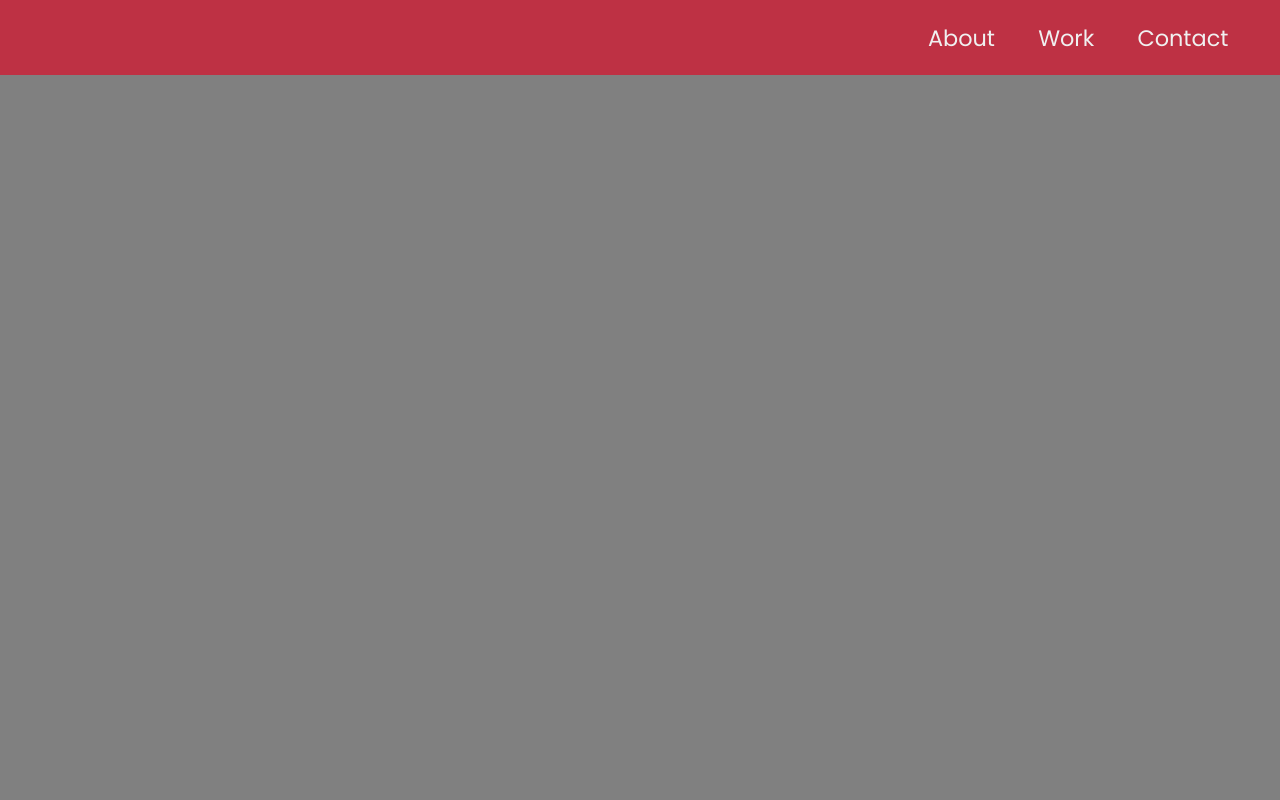
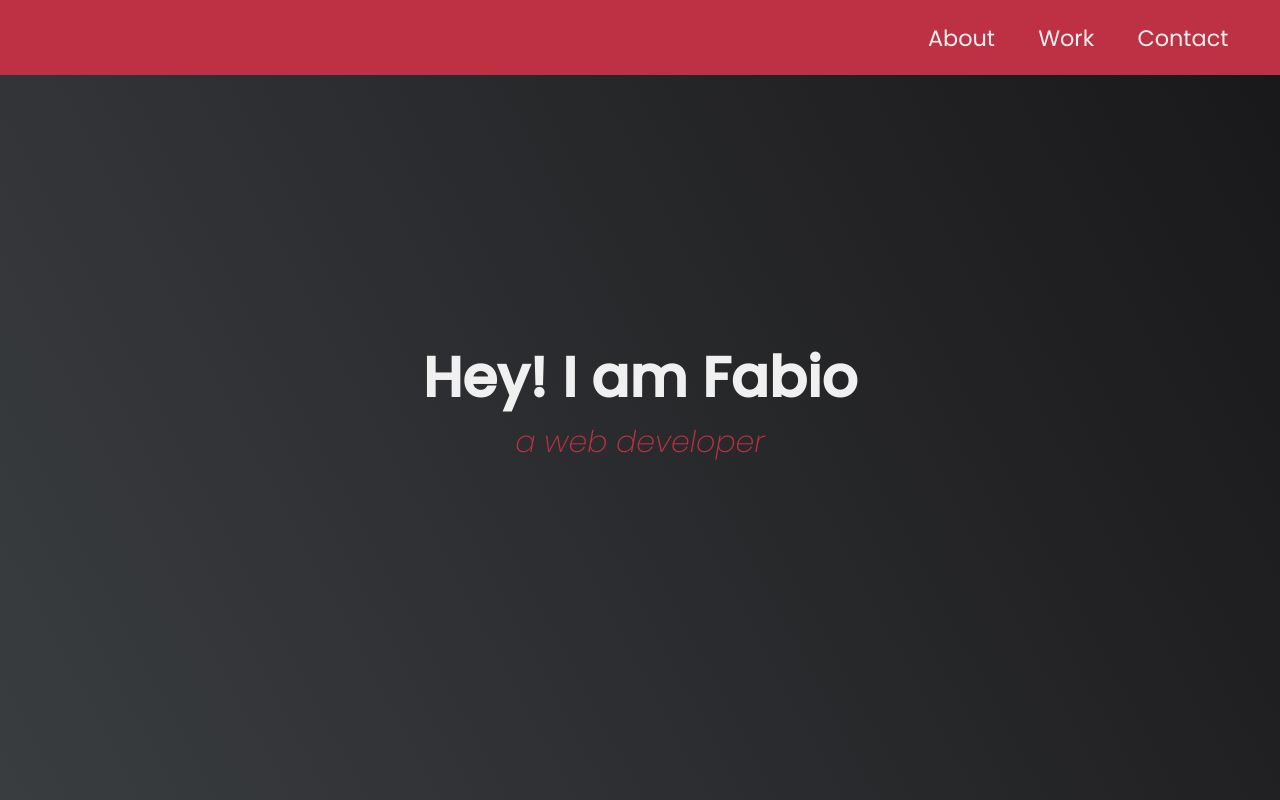
Before and after one commit to fnacarellidev/personal-portfolio, a plain HTML site: page index.html in a window 1280 px wide. Drawn offline with Linux system fonts and the light colour scheme.

Commit message:
welcome section styles

```diff
--- a/styles.css
+++ b/styles.css
@@ -46,3 +46,26 @@ body {
 .navbar-links:hover {
     background-color: var(--main-blue);
 }
+
+#welcome-section {
+    background-color: var(--main-gray);
+    width: 100vw;
+    height: 100vh;
+    display: flex;
+    flex-direction: column;
+    align-items: center;
+    justify-content: center;
+    background-image: linear-gradient(62deg, #3a3d40 0%, #181719 100%);
+}
+
+.welcome-section h1 {
+    font-size: 3.5rem;
+    color: var(--main-white);
+    font-weight: 600;
+}
+
+.welcome-section p {
+    font-size: 30px;
+    color: var(--main-red);
+    font-style: italic;
+}
```
